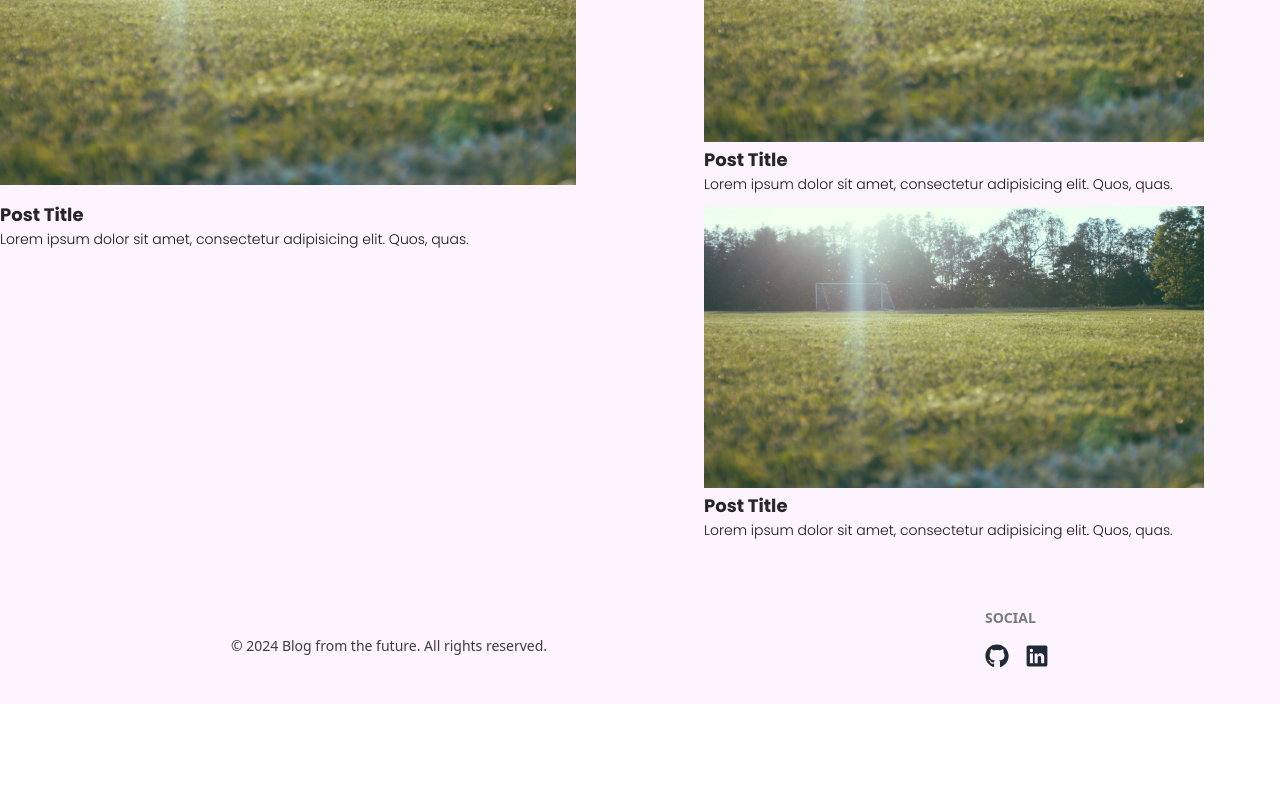
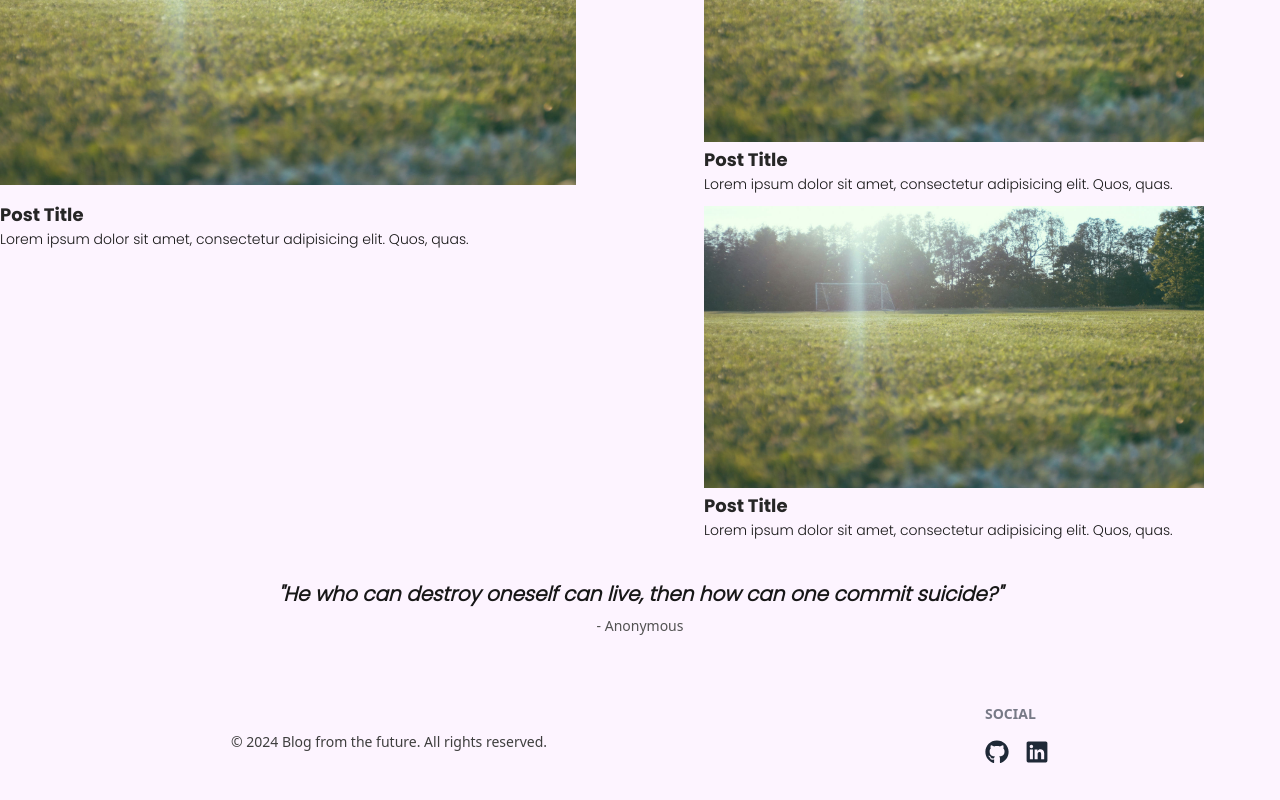
Before and after one commit to nmcev/odin-blog-client, a React (Vite) app: page / in a window 1280 px wide. Shown: the part 1305-2105 px from the top of the page. Before the commit the page ends 2009 px from the top, so only its background shows below. Built offline with nearby package versions, Linux system fonts and the light colour scheme.

Commit message:
feat: add a quote on the entry page

```diff
--- a/src/components/RecentPosts.jsx
+++ b/src/components/RecentPosts.jsx
@@ -37,6 +37,14 @@ export default function RecentPosts() {
         </section>
     </article>
 
+    <div className="mt-10 text-center">
+        <blockquote className="text-xl font-bold text-neutral-900 italic font-lightPoppins">
+                &quot;He who can destroy oneself can live, then how can one commit suicide?&quot;
+        </blockquote>
+         <p className="text-sm text-neutral-600 mt-2">
+            - Anonymous
+        </p>
+    </div>
 </div>
 </section>
       </>
```
